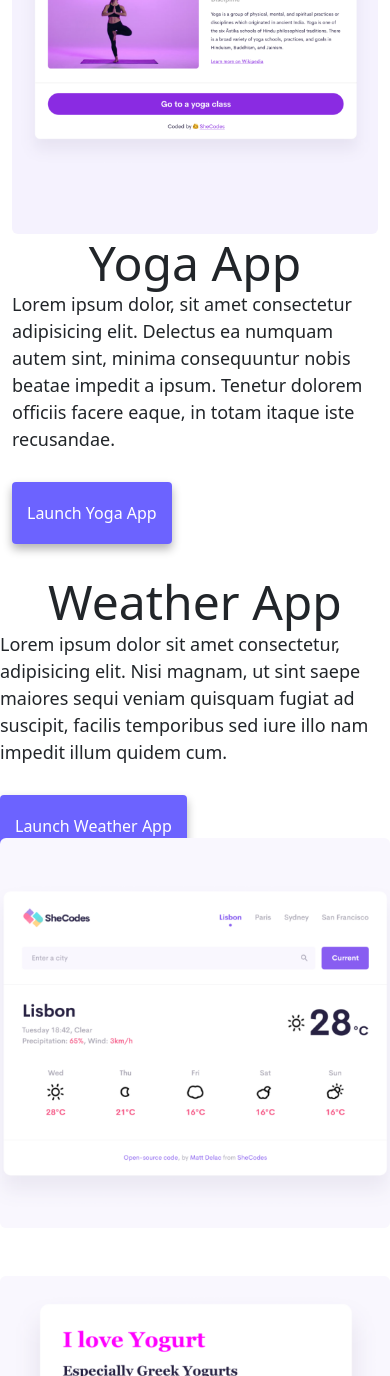
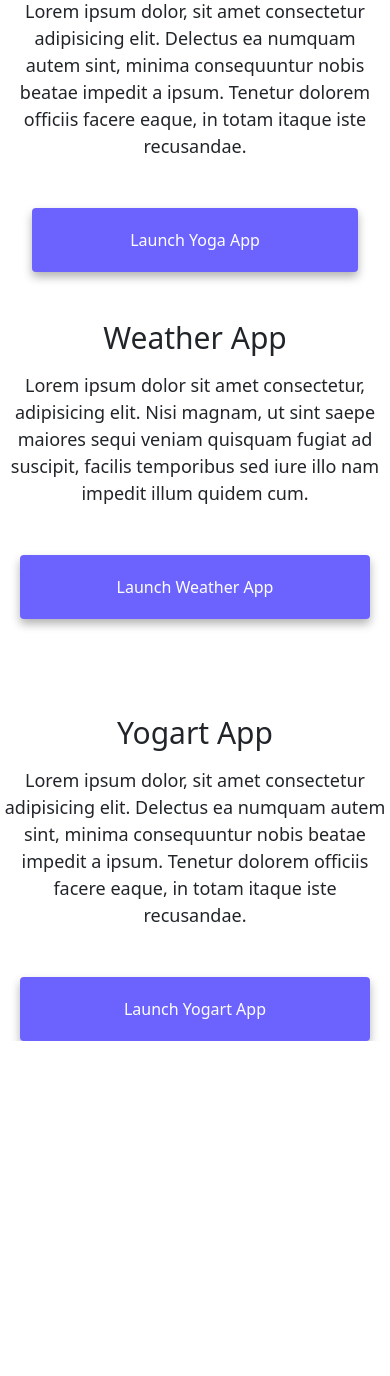
Before and after one commit to loliver42/mock-portfolio, a plain HTML site: page index.html in a window 390 px wide. Shown: the part 624-2000 px from the top of the page. After the commit the page ends 1665 px from the top, so only its background shows below. Drawn offline with nearby package versions, Linux system fonts and the light colour scheme.

Commit message:
Made SEO compatible, made mobile phone compatible

```diff
--- a/index.html
+++ b/index.html
@@ -4,13 +4,17 @@
     <meta charset="UTF-8" />
     <meta http-equiv="X-UA-Compatible" content="IE=edge" />
     <meta name="viewport" content="width=device-width, initial-scale=1.0" />
+    <meta
+      name="description"
+      content="Lila Oliver is a font-end developer based in United States, check out her projects and contact her for job inquiries"
+    />
     <link
       href="https://cdn.jsdelivr.net/npm/bootstrap@5.3.3/dist/css/bootstrap.min.css"
       rel="stylesheet"
       integrity="sha384-QWTKZyjpPEjISv5WaRU9OFeRpok6YctnYmDr5pNlyT2bRjXh0JMhjY6hW+ALEwIH"
       crossorigin="anonymous"
     />
-    <title>Lila Oliver</title>
+    <title>Front-end Developer-Lila Oliver</title>
     <link rel="stylesheet" href="style.css" />
   </head>
 
@@ -50,66 +54,92 @@
         </div>
       </div>
     </nav>
-    <h2>👋 Hi I am</h2>
-    <h1>Lila Oliver</h1>
-    <h3>❣️ Front-end developer, based in United States</h3>
+    <h2 class="text-center">👋 Hi I am</h2>
+    <h1 class="text-center">Lila Oliver</h1>
+    <h3 class="text-center">❣️ Front-end developer, based in United States</h3>
     <div class="navigation-links">
-      <a href="about.html#contact" class="contact-link">Contact me</a>
-      <a href="about.html" class="about-link">About me</a>
+      <a
+        href="about.html#contact"
+        class="contact-link"
+        title="Contact Lila Oliver"
+        >Contact me</a
+      >
+      <a href="about.html" class="about-link" title="About Lila Oliver"
+        >About me</a
+      >
     </div>
     <div class="container">
       <div class="row">
-        <div class="col-md-6">
-          <img src="images/yoga.png" class="img-fluid rounded" />
+        <div class="col-sm-6">
+          <img
+            src="images/yoga.png"
+            class="img-fluid rounded d-none d-sm-block"
+            alt="Woman doing yoga"
+          />
         </div>
-        <div class="col-md-6">
-              <h2 class="md-3">Yoga App</h2>
-              <p>
-                Lorem ipsum dolor, sit amet consectetur adipisicing elit.
-                Delectus ea numquam autem sint, minima consequuntur nobis beatae
-                impedit a ipsum. Tenetur dolorem officiis facere eaque, in totam
-                itaque iste recusandae.
-              </p>
-              <div class="mt-5">
-              <a href="#" class="primary-link">Launch Yoga App</a>
-              </div>
-            </div>
+        <div class="col-sm-6">
+          <h2 class="mb-3">Yoga App</h2>
+          <p>
+            Lorem ipsum dolor, sit amet consectetur adipisicing elit. Delectus
+            ea numquam autem sint, minima consequuntur nobis beatae impedit a
+            ipsum. Tenetur dolorem officiis facere eaque, in totam itaque iste
+            recusandae.
+          </p>
+          <div class="mt-5">
+            <a href="#" class="primary-link" title="Yoga Project"
+              >Launch Yoga App</a
+            >
           </div>
         </div>
       </div>
-      <div class="row mt-5">
-        <div class="col-md-6">
-          <h2 class="md-3">Weather App</h2>
-          <p>Lorem ipsum dolor sit amet consectetur, adipisicing elit. Nisi magnam, ut sint saepe maiores sequi veniam quisquam fugiat ad suscipit, facilis temporibus sed iure illo nam impedit illum quidem cum.</p>
-          <div class="mt-5">
-            <a href="#" class="primary-link"> Launch Weather App</a>
-          </div>
-        </div>
-        <div class="col-md-6">
-          <img src="images/weather.png" class="img-fluid rounded">
+    </div>
+
+    <div class="row mt-5">
+      <div class="col-sm-6">
+        <h2 class="mb-3">Weather App</h2>
+        <p>
+          Lorem ipsum dolor sit amet consectetur, adipisicing elit. Nisi magnam,
+          ut sint saepe maiores sequi veniam quisquam fugiat ad suscipit,
+          facilis temporibus sed iure illo nam impedit illum quidem cum.
+        </p>
+        <div class="mb-5 mt-5">
+          <a href="#" class="primary-link" title="Weather Project">
+            Launch Weather App</a
+          >
         </div>
       </div>
-      <div class="row mt-5">
-      <div class="col-md-6">
-        <img src="images/yogurt.png" class="img-fluid rounded" />
+      <div class="col-sm-6">
+        <img
+          src="images/weather.png"
+          class="img-fluid rounded d-none d-sm-block"
+          alt="Weather app"
+        />
       </div>
-      <div class="col-md-6">
-            <h2 class="md-3">Yogart App</h2>
-            <p>
-              Lorem ipsum dolor, sit amet consectetur adipisicing elit.
-              Delectus ea numquam autem sint, minima consequuntur nobis beatae
-              impedit a ipsum. Tenetur dolorem officiis facere eaque, in totam
-              itaque iste recusandae.
-            </p>
-            <div class="mt-5">
-            <a href="#" class="primary-link">Launch Yogart App</a>
-            </div>
-          </div>
+    </div>
+    <div class="row mt-5">
+      <div class="col-sm-6">
+        <img
+          src="images/yogurt.png"
+          class="img-fluid rounded d-none d-sm-block"
+          alt="Yogurt with blueberries"
+        />
+      </div>
+      <div class="col-sm-6">
+        <h2 class="mb-3">Yogart App</h2>
+        <p>
+          Lorem ipsum dolor, sit amet consectetur adipisicing elit. Delectus ea
+          numquam autem sint, minima consequuntur nobis beatae impedit a ipsum.
+          Tenetur dolorem officiis facere eaque, in totam itaque iste
+          recusandae.
+        </p>
+        <div class="mt-5">
+          <a href="#" class="primary-link" title="Yogurt Project"
+            >Launch Yogart App</a
+          >
         </div>
       </div>
-      </div>
+    </div>
 
-    </div>
     <script
       src="https://cdn.jsdelivr.net/npm/bootstrap@5.3.3/dist/js/bootstrap.bundle.min.js"
       integrity="sha384-YvpcrYf0tY3lHB60NNkmXc5s9fDVZLESaAA55NDzOxhy9GkcIdslK1eN7N6jIeHz"
--- a/style.css
+++ b/style.css
@@ -6,13 +6,11 @@
 
 body {
   margin-top: 100px;
-  margin: 0 auto;
 }
 
 h1,
 h2,
 h3 {
-  text-align: center;
   margin: 0;
 }
 
@@ -28,7 +26,10 @@ h3 {
   font-size: 24px;
   opacity: 0.7;
 }
-.about-paragrphs {
+.about-paragraphs {
+  margin: 30px auto;
+}
+.about-paragraphs p {
   margin: 10px;
 }
 p {
@@ -88,6 +89,21 @@ p {
 .about-body {
   margin-top: 80px;
 }
+
 #contact {
   margin-top: 35px;
 }
+@media (max-width: 576px) {
+  h2 {
+    font-size: 30px;
+    text-align: center;
+  }
+  .primary-link {
+    display: block;
+    text-align: center;
+    margin: 0 20px;
+  }
+  p {
+    text-align: center;
+  }
+}
```
Also changed, not shown: about.html (+19 -7 lines).
